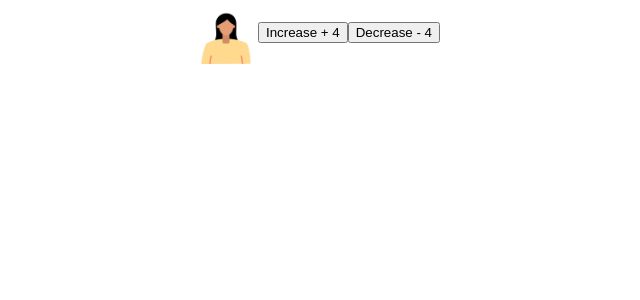
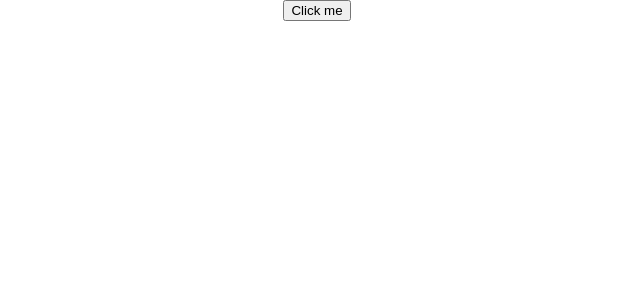
Before and after one commit to MaciejWWojcik/directives-and-pipes-course, an Angular app: page / in a window 1280 px wide. Shown: the top 300 px of the page, without its empty margins (323-963 px from the left). Built offline with nearby package versions, Linux system fonts and the light colour scheme.

Commit message:
attribute-directives-values-task-1

```diff
--- a/src/app/app.component.html
+++ b/src/app/app.component.html
@@ -1,4 +1 @@
-<img src="/assets/avatar.png" appAvatar [size]="value">
-
-<button (click)="increase()">Increase + 4</button>
-<button (click)="decrease()">Decrease - 4</button>
+<button> Click me </button>
--- a/src/app/app.component.ts
+++ b/src/app/app.component.ts
@@ -7,13 +7,4 @@ import { Component } from '@angular/core';
 })
 export class AppComponent {
 
-  value: number = 64;
-
-  increase() {
-    this.value = this.value + 4;
-  }
-
-  decrease() {
-    this.value = this.value - 4;
-  }
 }
--- a/src/app/app.module.ts
+++ b/src/app/app.module.ts
@@ -2,12 +2,12 @@ import { NgModule } from '@angular/core';
 import { BrowserModule } from '@angular/platform-browser';
 
 import { AppComponent } from './app.component';
-import { AvatarDirective } from './directives/avatar.directive';
+import { ButtonDirective } from './directives/button.directive';
 
 @NgModule({
   declarations: [
     AppComponent,
-    AvatarDirective
+    ButtonDirective
   ],
   imports: [
     BrowserModule
--- a/src/app/directives/avatar.directive.ts
+++ /dev/null
@@ -1,17 +0,0 @@
-import { Directive, ElementRef, Input, OnChanges, OnInit } from '@angular/core';
-
-@Directive({
-  selector: '[appAvatar]'
-})
-export class AvatarDirective implements OnChanges {
-
-  @Input() size: number = 64;
-
-  constructor(private elementRef: ElementRef) {
-  }
-
-  ngOnChanges() {
-    this.elementRef.nativeElement.style.width = this.size + 'px';
-    this.elementRef.nativeElement.style.height = this.size + 'px';
-  }
-}
--- /dev/null
+++ b/src/app/directives/button.directive.ts
@@ -0,0 +1,18 @@
+import { Directive, ElementRef, Input, OnChanges, OnInit } from '@angular/core';
+
+@Directive({
+  selector: '[app]' // TODO update the selector
+})
+export class ButtonDirective implements OnChanges {
+
+  // TODO get color-mode value
+  // TODO get size value
+
+  constructor() {
+  }
+
+  ngOnChanges() {
+    // TODO update styles: background color & font color
+    // TODO update size
+  }
+}
```
